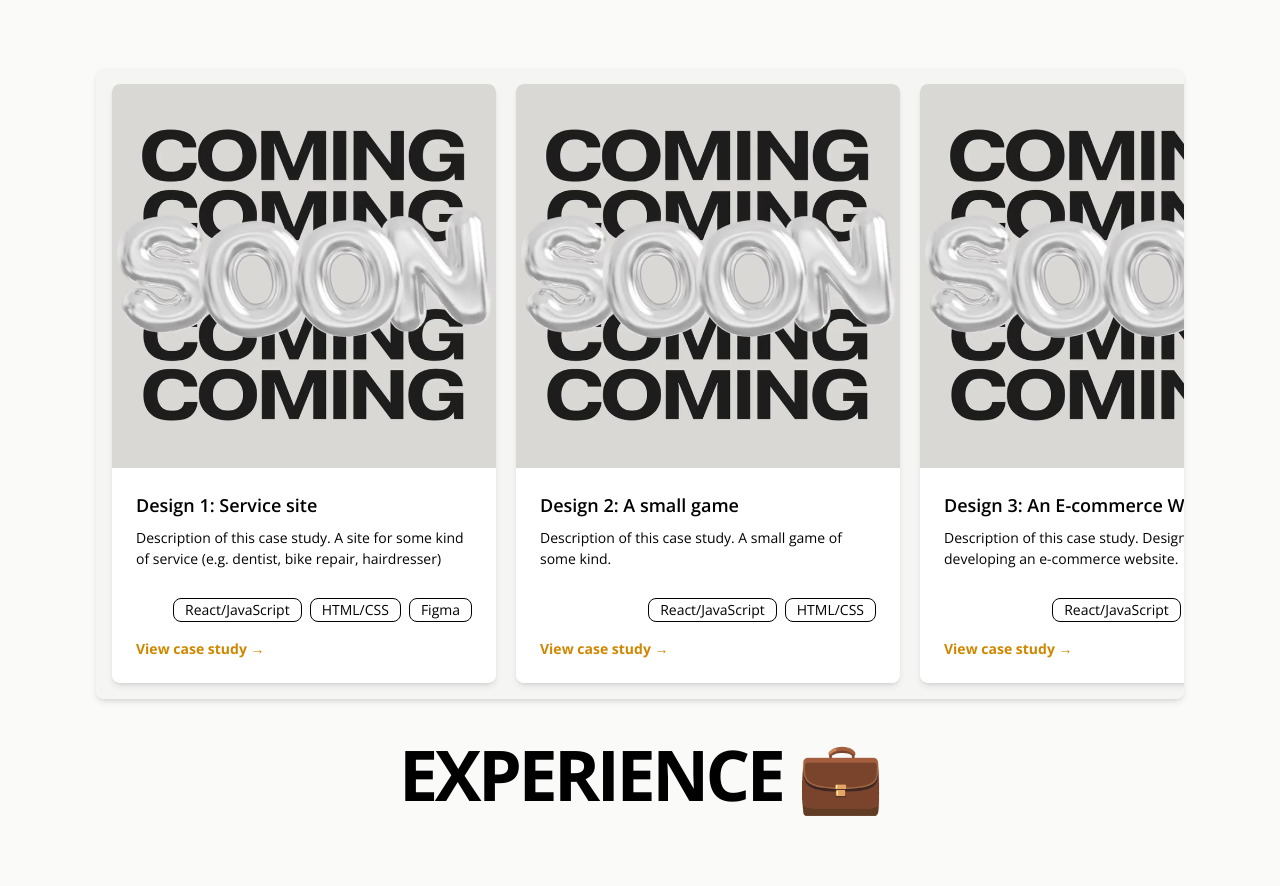
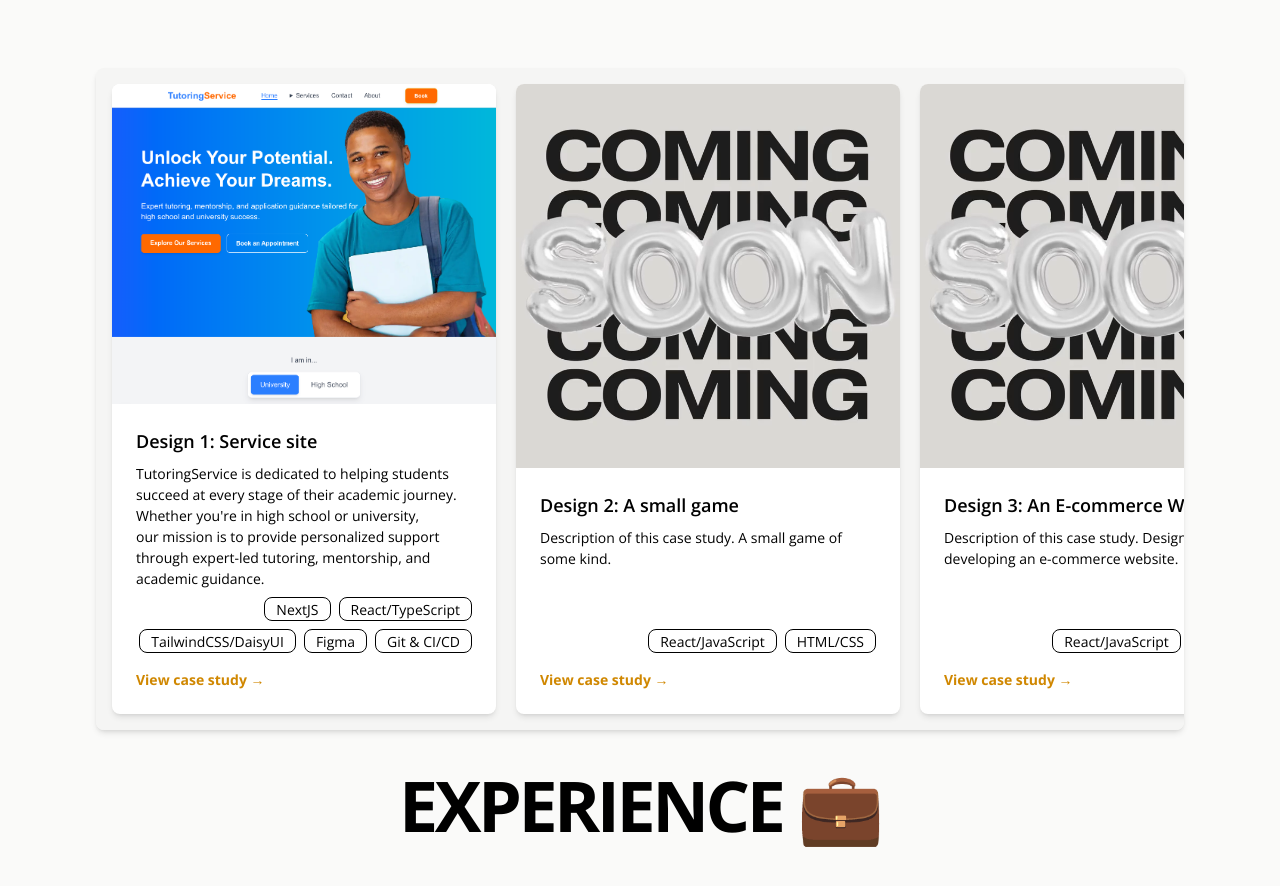
Before and after one commit to ChhayThan/SEG3125-Portfolio, a React (Vite) app: page / in a window 1280 px wide. Shown: the part 1479-2365 px from the top of the page. Built offline with nearby package versions, Linux system fonts and the light colour scheme.

Commit message:
Update Service Site

```diff
--- a/src/components/section/CaseStudy.jsx
+++ b/src/components/section/CaseStudy.jsx
@@ -1,4 +1,5 @@
 import comingSoonSign from "./../../assets/comingsoonsign.png";
+import serviceSite from "./../../assets/ServiceSite.png";
 export const CaseStudy = () => {
   return (
     <section className="w-screen min-h-[80vh] p-5 space-y-5 flex flex-col  justify-center items-center gap-20">
@@ -10,29 +11,33 @@ export const CaseStudy = () => {
         <div className="carousel-item caseStudyCards">
           <div className="card w-60 min-[832px]:w-96 shadow-md bg-white">
             <figure>
-              <img src={comingSoonSign} alt="Coming soon image" />
+              <img src={serviceSite} alt="Coming soon image" />
             </figure>
             <div className="card-body">
               <h2 className="card-title">Design 1: Service site</h2>
               <p>
-                Description of this case study. A site for some kind of service
-                (e.g. dentist, bike repair, hairdresser)
+                TutoringService is dedicated to helping students succeed at
+                every stage of their academic journey. Whether you're in high
+                school or university, our mission is to provide personalized
+                support through expert-led tutoring, mentorship, and academic
+                guidance.
               </p>
               <div className="card-actions justify-end">
-                <div className="badge badge-outline">React/JavaScript</div>
-                <div className="badge badge-outline">HTML/CSS</div>
+                <div className="badge badge-outline">NextJS</div>
+                <div className="badge badge-outline">React/TypeScript</div>
+                <div className="badge badge-outline">TailwindCSS/DaisyUI</div>
                 <div className="badge badge-outline">Figma</div>
+                <div className="badge badge-outline">Git & CI/CD</div>
               </div>
 
               <div className="pt-2 flex">
-                <button
-                  className="caseStudyLinks"
-                  onClick={() =>
-                    document.getElementById("my_modal_2").showModal()
-                  }
+                <a
+                  href="https://tutoring-service.netlify.app/"
+                  target="_blank"
+                  className="caseStudyLinks font-bold"
                 >
-                  <p className="font-bold">View case study →</p>
-                </button>
+                  View case study →
+                </a>
               </div>
             </div>
           </div>
```
Also changed, not shown: src/assets/ServiceSite.png (added).
